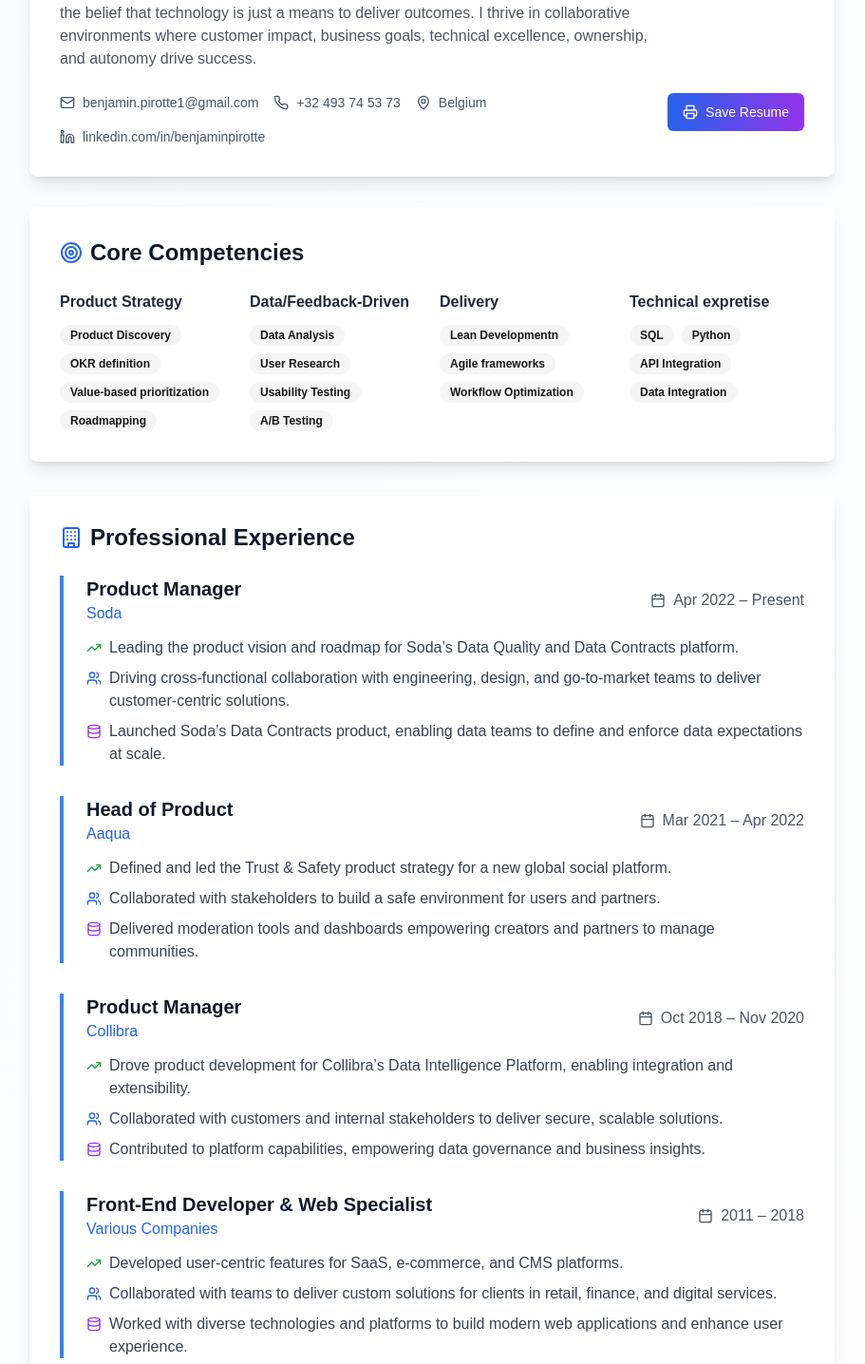
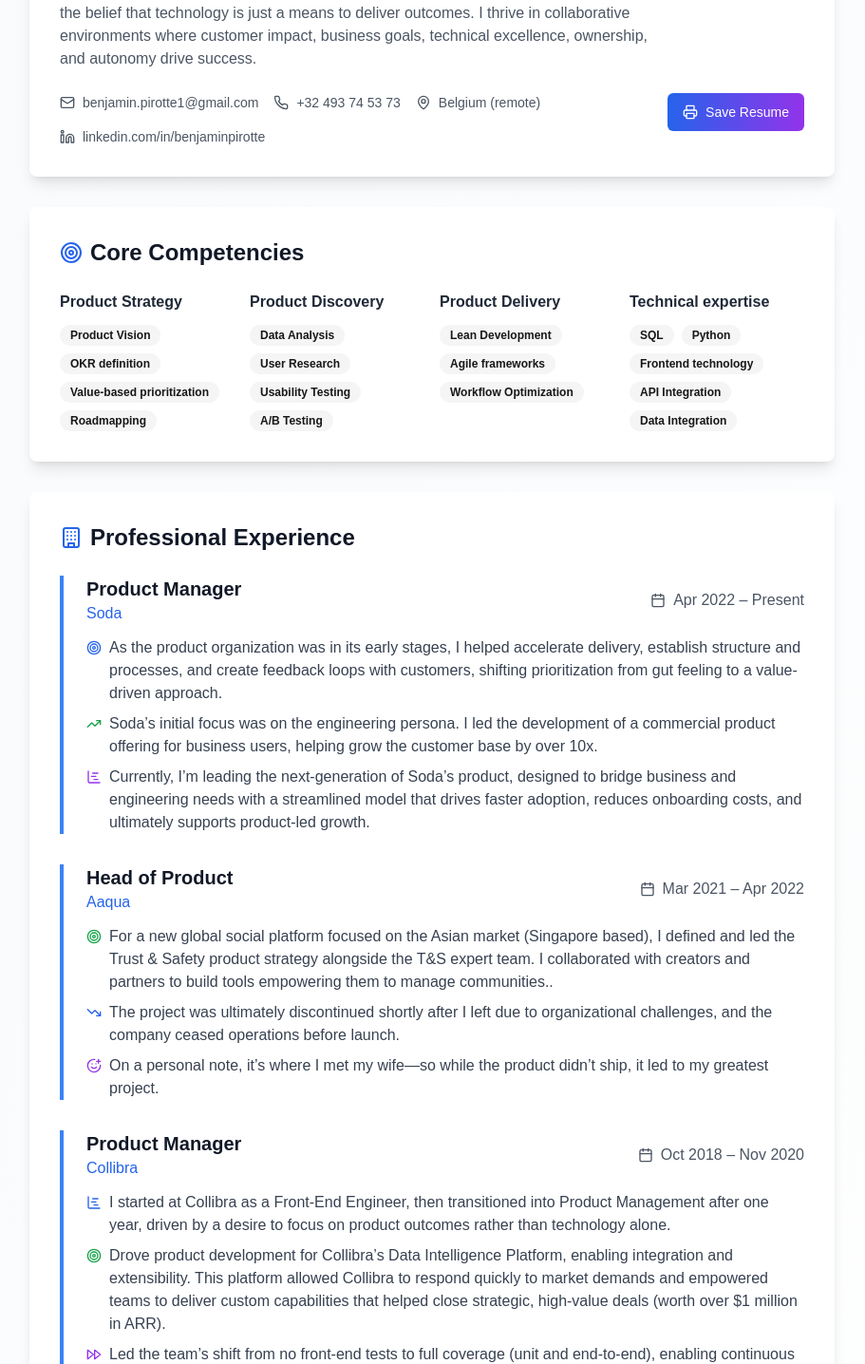
Before and after one commit to benjamin-pirotte/benjamin-pirotte.github.io, a Next.js app: page / in a window 1280 px wide. Shown: the part 194-1630 px from the top of the page at 95% size, without its empty margins (185-1096 px from the left). Built offline with nearby package versions, Linux system fonts and the light colour scheme.

Commit message:
Add content + refine css

```diff
--- a/app/layout.tsx
+++ b/app/layout.tsx
@@ -4,6 +4,9 @@
 export const metadata: Metadata = {
   title: 'Benjamin Pirotte, Product leader',
   description: 'Product leader and builder specialized in B2B software and data management.',
+  verification: {
+    google: "W3FW7pgb7MeS_r5GzJX-jirzccWWEBbiWUFIelc1ue4",
+  },
 }
 
 export default function RootLayout({
--- a/app/page.tsx
+++ b/app/page.tsx
@@ -19,6 +19,11 @@
   Lightbulb,
   Printer,
   Globe,
+  TrendingDown,
+  FileJson,
+  FastForward,
+  SmilePlus,
+  ChartGantt,
 } from "lucide-react"
 
 export default function ResumePage() {
@@ -35,16 +40,62 @@
     margin: 0.4in;
   }
 
-    body {
+  html, body {
+    width: 100%;
+    height: 100%;
+    margin: 0;
+    padding: 0;
+    font-size: 11px;
+    line-height: 1.4;
     -webkit-print-color-adjust: exact;
     color-adjust: exact;
-      font-size: 12px;
   }
 
   .print\\:hidden {
     display: none !important;
   }
 
+  /* Typography */
+  .text-4xl { font-size: 1.3rem !important; line-height: 1.2 !important; }
+  .text-2xl { font-size: 1rem !important; line-height: 1.2 !important; }
+  .text-xl { font-size: 0.9rem !important; line-height: 1.2 !important; }
+  .text-lg { font-size: 0.8rem !important; }
+
+  /* Spacing adjustments */
+  .p-8, .p-6 { padding: 0.4rem !important; }
+  .mb-6, .mb-4 { margin-bottom: 0.4rem !important; }
+
+  .space-y-8 > * + * { margin-top: 0.8rem !important; } /* Increased for section separation */
+  .space-y-6 > * + * { margin-top: 0.6rem !important; }
+  .space-y-4 > * + * { margin-top: 0.4rem !important; }
+  .space-y-3 > * + * { margin-top: 0.3rem !important; }
+  .space-y-2 > * + * { margin-top: 0.2rem !important; }
+
+  .gap-6, .gap-4 { gap: 0.3rem !important; }
+
+  /* Padding inside sections */
+  .card-content, .CardContent, .padded-section {
+    padding: 0.5rem !important;
+  }
+
+  /* Margin between main sections like Core Competencies and Professional Experience */
+  .main-section + .main-section {
+    margin-top: 1rem !important;
+  }
+
+  /* Reduce image/profile picture size */
+  .w-32, .h-32 { width: 3rem !important; height: 3rem !important; }
+
+  /* Layout refinements */
+  .max-w-4xl { max-width: 100% !important; }
+  .grid-cols-4, .md\\:grid-cols-4 { grid-template-columns: repeat(4, minmax(0, 1fr)) !important; }
+  .border-l-4 { border-left-width: 2px !important; }
+  .pl-6 { padding-left: 0.4rem !important; }
+  .flex-wrap { flex-wrap: wrap !important; }
+  .gap-2 { gap: 0.125rem !important; }
+  .leading-relaxed { line-height: 1.3 !important; }
+
+  /* Background and shadow adjustments */
   .shadow-lg {
     box-shadow: none !important;
     border: 1px solid #e5e7eb !important;
@@ -54,121 +105,17 @@
     background: white !important;
   }
 
-    .space-y-8 > * + * {
-      margin-top: 0.75rem !important;
+  /* Optional: prevent page breaks inside key sections */
+  .no-break {
+    break-inside: avoid;
+  }
 }
 
-    .space-y-6 > * + * {
-      margin-top: 0.5rem !important;
-    }
 
-    .space-y-4 > * + * {
-      margin-top: 0.25rem !important;
-    }
-
-    .space-y-3 > * + * {
-      margin-top: 0.25rem !important;
-    }
-
-    .space-y-2 > * + * {
-      margin-top: 0.125rem !important;
-    }
-
-    .text-4xl {
-      font-size: 1.5rem !important;
-      line-height: 1.2 !important;
-    }
-
-    .text-2xl {
-      font-size: 1.125rem !important;
-      line-height: 1.2 !important;
-    }
-
-    .text-xl {
-      font-size: 1rem !important;
-      line-height: 1.2 !important;
-    }
-
-    .text-lg {
-      font-size: 0.875rem !important;
-    }
-
-    .p-8 {
-      padding: 0.5rem !important;
-    }
-
-    .p-6 {
-      padding: 0.375rem !important;
-    }
-
-    .mb-6 {
-      margin-bottom: 0.5rem !important;
-    }
-
-    .mb-4 {
-      margin-bottom: 0.375rem !important;
-    }
-
-    .mb-3 {
-      margin-bottom: 0.25rem !important;
-    }
-
-    .mb-2 {
-      margin-bottom: 0.125rem !important;
-    }
-
-    .max-w-4xl {
-      max-width: 100% !important;
-    }
-
-    .grid-cols-4 {
-      grid-template-columns: repeat(4, minmax(0, 1fr)) !important;
-    }
-
-    .md\\:grid-cols-4 {
-      grid-template-columns: repeat(4, minmax(0, 1fr)) !important;
-    }
-
-    .gap-4 {
-      gap: 0.25rem !important;
-    }
-
-    .gap-6 {
-      gap: 0.375rem !important;
-    }
-
-    .w-32 {
-      width: 4rem !important;
-    }
-
-    .h-32 {
-      height: 4rem !important;
-    }
-
-    .leading-relaxed {
-      line-height: 1.3 !important;
-    }
-
-    .border-l-4 {
-      border-left-width: 2px !important;
-    }
-
-    .pl-6 {
-      padding-left: 0.5rem !important;
-    }
-
-    .flex-wrap {
-      flex-wrap: wrap !important;
-    }
-
-    .gap-2 {
-      gap: 0.125rem !important;
-    }
-  }
 `}</style>
       <div className="max-w-4xl mx-auto p-6 space-y-8">
         {/* Header Section */}
-        <Card className="border-0 shadow-lg">
+        <Card className="border-0 shadow-lg main-section">
           {/* Print Button */}
           <CardContent className="p-8">
             <div>
@@ -202,7 +149,7 @@
                     </div>
                     <div className="flex items-center gap-2">
                       <MapPin className="w-4 h-4" />
-                      <span>Belgium</span>
+                      <span>Belgium (remote)</span>
                     </div>
                     <div className="flex items-center gap-2">
                       <Linkedin className="w-4 h-4" />
@@ -223,24 +170,24 @@
 
 
         {/* Core Skills */}
-        <Card className="border-0 shadow-lg">
+        <Card className="border-0 shadow-lg main-section ">
           <CardContent className="p-8">
             <h3 className="text-2xl font-bold text-gray-900 mb-6 flex items-center gap-2">
               <Target className="w-6 h-6 text-blue-600" />
               Core Competencies
             </h3>
-            <div className="grid grid-cols-2 md:grid-cols-4 gap-4">
-              <div className="space-y-3">
+            <div className="grid grid-cols-2 md:grid-cols-4 gap-4 ">
+              <div className="space-y-3 padded-section">
                 <h4 className="font-semibold text-gray-800">Product Strategy</h4>
                 <div className="flex flex-wrap gap-2">
-                  <Badge variant="secondary">Product Discovery</Badge>
+                  <Badge variant="secondary">Product Vision</Badge>
                   <Badge variant="secondary">OKR definition</Badge>
                   <Badge variant="secondary">Value-based prioritization</Badge>
                   <Badge variant="secondary">Roadmapping</Badge>
                 </div>
               </div>
-              <div className="space-y-3">
-                <h4 className="font-semibold text-gray-800">Data/Feedback-Driven</h4>
+              <div className="space-y-3 padded-section">
+                <h4 className="font-semibold text-gray-800">Product Discovery</h4>
                 <div className="flex flex-wrap gap-2">
                   <Badge variant="secondary">Data Analysis</Badge>
                   <Badge variant="secondary">User Research</Badge>
@@ -248,19 +195,20 @@
                   <Badge variant="secondary">A/B Testing</Badge>
                 </div>
               </div>
-              <div className="space-y-3">
-                <h4 className="font-semibold text-gray-800">Delivery</h4>
+              <div className="space-y-3 padded-section">
+                <h4 className="font-semibold text-gray-800">Product Delivery</h4>
                 <div className="flex flex-wrap gap-2">
-                  <Badge variant="secondary">Lean Developmentn</Badge>
+                  <Badge variant="secondary">Lean Development</Badge>
                   <Badge variant="secondary">Agile frameworks </Badge>
                   <Badge variant="secondary">Workflow Optimization</Badge>
                 </div>
               </div>
-              <div className="space-y-3">
-                <h4 className="font-semibold text-gray-800">Technical expretise</h4>
+              <div className="space-y-3 padded-section">
+                <h4 className="font-semibold text-gray-800">Technical expertise</h4>
                 <div className="flex flex-wrap gap-2">
                   <Badge variant="secondary">SQL</Badge>
                   <Badge variant="secondary">Python</Badge>
+                  <Badge variant="secondary">Frontend technology</Badge>
                   <Badge variant="secondary">API Integration</Badge>
                   <Badge variant="secondary">Data Integration</Badge>
                 </div>
@@ -270,7 +218,7 @@
         </Card>
 
         {/* Experience */}
-        <Card className="border-0 shadow-lg">
+        <Card className="border-0 shadow-lg padded-section">
           <CardContent className="p-8">
             <h3 className="text-2xl font-bold text-gray-900 mb-6 flex items-center gap-2">
               <Building className="w-6 h-6 text-blue-600" />
@@ -283,7 +231,7 @@
                 <div className="flex flex-col md:flex-row md:items-center md:justify-between mb-3">
                   <div>
                     <h4 className="text-xl font-semibold text-gray-900">Product Manager</h4>
-                    <p className="text-blue-600 font-medium">Soda</p>
+                    <p className="text-blue-600 font-medium"><a target="_blank" href="https://soda.io">Soda</a></p>
                   </div>
                   <div className="flex items-center gap-2 text-gray-600">
                     <Calendar className="w-4 h-4" />
@@ -292,54 +240,54 @@
                 </div>
                 <ul className="space-y-2 text-gray-700">
                   <li className="flex items-start gap-2">
-                    <TrendingUp className="w-4 h-4 mt-1 text-green-600 flex-shrink-0" />
-                    <span>Leading the product vision and roadmap for Soda’s Data Quality and Data Contracts platform.</span>
+                    <Target className="w-4 h-4 mt-1 text-blue-600 flex-shrink-0" />
+                    <span>As the product organization was in its early stages, I helped accelerate delivery, establish structure and processes, and create feedback loops with customers, shifting prioritization from gut feeling to a value-driven approach.</span>
                   </li>
                   <li className="flex items-start gap-2">
-                    <Users className="w-4 h-4 mt-1 text-blue-600 flex-shrink-0" />
-                    <span>Driving cross-functional collaboration with engineering, design, and go-to-market teams to deliver customer-centric solutions.</span>
+                    <TrendingUp className="w-4 h-4 mt-1 text-green-600 flex-shrink-0" />
+                    <span>Soda’s initial focus was on the engineering persona. I led the development of a commercial product offering for business users, helping grow the customer base by over 10x.</span>
                   </li>
                   <li className="flex items-start gap-2">
-                    <Database className="w-4 h-4 mt-1 text-purple-600 flex-shrink-0" />
-                    <span>Launched Soda’s Data Contracts product, enabling data teams to define and enforce data expectations at scale.</span>
+                    <ChartGantt className="w-4 h-4 mt-1 text-purple-600 flex-shrink-0" />
+                    <span>Currently, I’m leading the next-generation of Soda’s product, designed to bridge business and engineering needs with a streamlined model that drives faster adoption, reduces onboarding costs, and ultimately supports product-led growth.</span>
                   </li>
                 </ul>
               </div>
 
               {/* Job 2 */}
-              <div className="border-l-4 border-blue-500 pl-6">
+              <div className="border-l-4 border-blue-500 pl-6 padded-section">
                 <div className="flex flex-col md:flex-row md:items-center md:justify-between mb-3">
                   <div>
                     <h4 className="text-xl font-semibold text-gray-900">Head of Product</h4>
-                    <p className="text-blue-600 font-medium">Aaqua</p>
+                    <p className="text-blue-600 font-medium"><a target="_blank" href="https://www.ricemedia.co/aaqua-failed-startup-singapore/">Aaqua</a></p>
                   </div>
                   <div className="flex items-center gap-2 text-gray-600">
                     <Calendar className="w-4 h-4" />
                     <span>Mar 2021 – Apr 2022</span>
                   </div>
                 </div>
-                <ul className="space-y-2 text-gray-700">
+                <ul className="space-y-2 text-gray-700 ">
                   <li className="flex items-start gap-2">
-                    <TrendingUp className="w-4 h-4 mt-1 text-green-600 flex-shrink-0" />
-                    <span>Defined and led the Trust & Safety product strategy for a new global social platform.</span>
+                    <Target className="w-4 h-4 mt-1 text-green-600 flex-shrink-0" />
+                    <span>For a new global social platform focused on the Asian market (Singapore based), I defined and led the Trust & Safety product strategy alongside the T&S expert team. I collaborated with creators and partners to build tools empowering them to manage communities..</span>
                   </li>
                   <li className="flex items-start gap-2">
-                    <Users className="w-4 h-4 mt-1 text-blue-600 flex-shrink-0" />
-                    <span>Collaborated with stakeholders to build a safe environment for users and partners.</span>
+                    <TrendingDown className="w-4 h-4 mt-1 text-blue-600 flex-shrink-0" />
+                    <span>The project was ultimately discontinued shortly after I left due to organizational challenges, and the company ceased operations before launch.</span>
                   </li>
                   <li className="flex items-start gap-2">
-                    <Database className="w-4 h-4 mt-1 text-purple-600 flex-shrink-0" />
-                    <span>Delivered moderation tools and dashboards empowering creators and partners to manage communities.</span>
+                    <SmilePlus className="w-4 h-4 mt-1 text-purple-600 flex-shrink-0" />
+                    <span>On a personal note, it’s where I met my wife—so while the product didn’t ship, it led to my greatest project.</span>
                   </li>
                 </ul>
               </div>
 
               {/* Job 3 */}
-              <div className="border-l-4 border-blue-500 pl-6">
+              <div className="border-l-4 border-blue-500 pl-6 padded-section">
                 <div className="flex flex-col md:flex-row md:items-center md:justify-between mb-3">
                   <div>
                     <h4 className="text-xl font-semibold text-gray-900">Product Manager</h4>
-                    <p className="text-blue-600 font-medium">Collibra</p>
+                    <p className="text-blue-600 font-medium"><a target="_blank" href="https://collibra.com">Collibra</a></p>
                   </div>
                   <div className="flex items-center gap-2 text-gray-600">
                     <Calendar className="w-4 h-4" />
@@ -348,26 +296,26 @@
                 </div>
                 <ul className="space-y-2 text-gray-700">
                    <li className="flex items-start gap-2">
-                    <TrendingUp className="w-4 h-4 mt-1 text-green-600 flex-shrink-0" />
-                    <span>Drove product development for Collibra’s Data Intelligence Platform, enabling integration and extensibility.</span>
+                    <ChartGantt className="w-4 h-4 mt-1 text-blue-600 flex-shrink-0" />
+                    <span>I started at Collibra as a Front-End Engineer, then transitioned into Product Management after one year, driven by a desire to focus on product outcomes rather than technology alone. </span>
                   </li>
                   <li className="flex items-start gap-2">
-                    <Users className="w-4 h-4 mt-1 text-blue-600 flex-shrink-0" />
-                    <span>Collaborated with customers and internal stakeholders to deliver secure, scalable solutions.</span>
+                    <Target className="w-4 h-4 mt-1 text-green-600 flex-shrink-0" />
+                    <span>Drove product development for Collibra’s Data Intelligence Platform, enabling integration and extensibility. This platform allowed Collibra to respond quickly to market demands and empowered teams to deliver custom capabilities that helped close strategic, high-value deals (worth over $1 million in ARR).</span>
                   </li>
                   <li className="flex items-start gap-2">
-                    <Database className="w-4 h-4 mt-1 text-purple-600 flex-shrink-0" />
-                    <span>Contributed to platform capabilities, empowering data governance and business insights.</span>
+                    <FastForward className="w-4 h-4 mt-1 text-purple-600 flex-shrink-0" />
+                    <span>Led the team’s shift from no front-end tests to full coverage (unit and end-to-end), enabling continuous integration and deployment—critical for Collibra’s transition from on-premise to a cloud-based platform. This eliminated month-long code freezes and manual testing bottlenecks.</span>
                   </li>
                 </ul>
               </div>
 
               {/* Job 4 */}
-              <div className="border-l-4 border-blue-500 pl-6">
+              <div className="border-l-4 border-blue-500 pl-6 padded-section">
                 <div className="flex flex-col md:flex-row md:items-center md:justify-between mb-3">
                   <div>
-                    <h4 className="text-xl font-semibold text-gray-900">Front-End Developer & Web Specialist</h4>
-                    <p className="text-blue-600 font-medium">Various Companies</p>
+                    <h4 className="text-xl font-semibold text-gray-900">Front-End Developer - E-marketing</h4>
+                    <p className="text-blue-600 font-medium"><a href="https://www.idweaver.com/" target="blank">IDWeaver</a>, <a href="https://www.synchrone.be/" target="blank">Synchrone</a>, Outlet-Avenue </p>
                   </div>
                   <div className="flex items-center gap-2 text-gray-600">
                     <Calendar className="w-4 h-4" />
@@ -376,16 +324,9 @@
                 </div>
                 <ul className="space-y-2 text-gray-700">
                   <li className="flex items-start gap-2">
-                    <TrendingUp className="w-4 h-4 mt-1 text-green-600 flex-shrink-0" />
-                    <span>Developed user-centric features for SaaS, e-commerce, and CMS platforms.</span>
-                  </li>
-                  <li className="flex items-start gap-2">
-                    <Users className="w-4 h-4 mt-1 text-blue-600 flex-shrink-0" />
-                    <span>Collaborated with teams to deliver custom solutions for clients in retail, finance, and digital services.</span>
-                  </li>
-                  <li className="flex items-start gap-2">
-                    <Database className="w-4 h-4 mt-1 text-purple-600 flex-shrink-0" />
-                    <span>Worked with diverse technologies and platforms to build modern web applications and enhance user experience.</span>
+                    <FileJson className="w-4 h-4 mt-1 text-blue-600 flex-shrink-0" />
+                    Worked in digital agencies to design and develop websites across diverse industries, including e-commerce platforms, crowdfunding platforms, social networks, and marketing websites. Also supported e-marketing efforts through email campaigns and digital ads.
+
                   </li>
                 </ul>
               </div>
@@ -394,8 +335,8 @@
         </Card>
 
         {/* Education & Achievements */}
-        <div className="grid md:grid-cols-2 gap-6">
-          <Card className="border-0 shadow-lg">
+        <div className="grid md:grid-cols-2 gap-6 ">
+          <Card className="border-0 shadow-lg main-section">
             <CardContent className="p-6">
               <h3 className="text-xl font-bold text-gray-900 mb-4">Education</h3>
               <div className="space-y-4">
@@ -415,11 +356,11 @@
             </CardContent>
           </Card>
 
-          <Card className="border-0 shadow-lg">
+          <Card className="border-0 shadow-lg main-section">
             <CardContent className="p-6">
               <h3 className="text-xl font-bold text-gray-900 mb-4">Interests</h3>
               <div className="space-y-3">
-                <Badge variant="secondary">Raising a 1yo little human</Badge>
+                <Badge variant="secondary">Raising a little human</Badge>
                 <Badge variant="secondary">Exploring the world and different cultures</Badge>
                 <Badge variant="secondary">Hiking and nature</Badge>
                 <Badge variant="secondary">Music and live experience</Badge>
--- /dev/null
+++ b/googleb0547166a9e9e60b.html
@@ -0,0 +1 @@
+google-site-verification: googleb0547166a9e9e60b.html
```
Also changed, not shown: 1 other file (tests, documents, lock files or other folders). Lines whose indentation alone changed are shown as unchanged.
